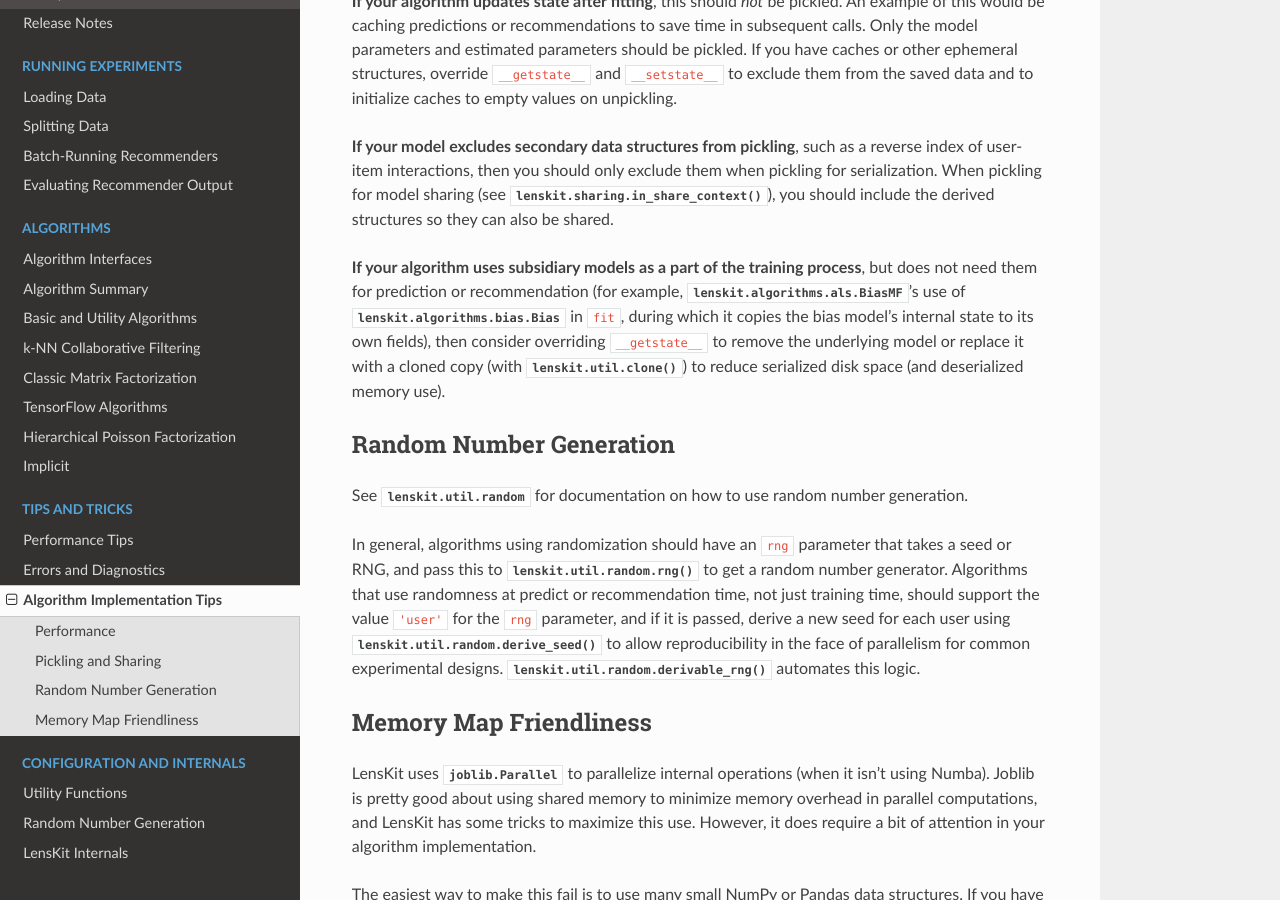
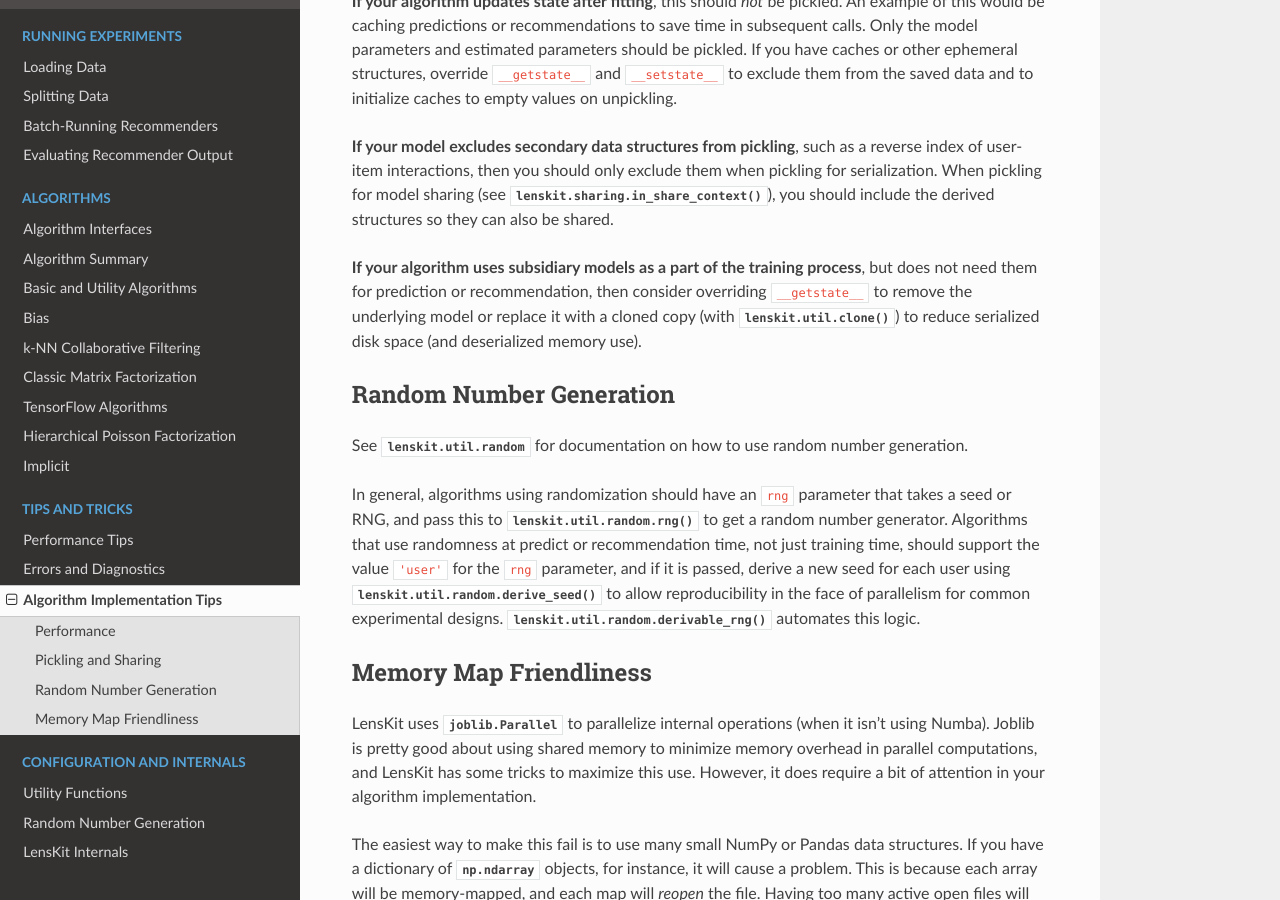
Before and after one commit to lenskit/lkpy, a Sphinx documentation site: the page built from doc/impl-tips.rst, in a window 1280 px wide and 900 px high, scrolled down 981 px. Built offline with Sphinx 7.4.7 and the Read the Docs theme 2.0.0, drawn with Linux system fonts in a browser that asks for light colours.

Commit message:
update bias docs

```diff
--- a/doc/impl-tips.rst
+++ b/doc/impl-tips.rst
@@ -48,9 +48,7 @@ pickling for model sharing (see :py:func:`lenskit.sharing.in_share_context`), yo
 the derived structures so they can also be shared.
 
 **If your algorithm uses subsidiary models as a part of the training process**, but does not need them
-for prediction or recommendation (for example, :py:class:`lenskit.algorithms.als.BiasMF`'s use of
-:py:class:`lenskit.algorithms.bias.Bias` in ``fit``, during which it copies the bias model's
-internal state to its own fields), then consider overriding ``__getstate__`` to remove the underlying
+for prediction or recommendation, then consider overriding ``__getstate__`` to remove the underlying
 model or replace it with a cloned copy (with :py:func:`lenskit.util.clone`) to reduce serialized
 disk space (and deserialized memory use).
 
--- a/doc/index.rst
+++ b/doc/index.rst
@@ -49,6 +49,7 @@ Resources
     interfaces
     algorithms
     basic
+    bias
     knn
     mf
     tf
```
Also changed, not shown: doc/basic.rst (+1 -8 lines), doc/bias.rst (added, +12 -0 lines).
